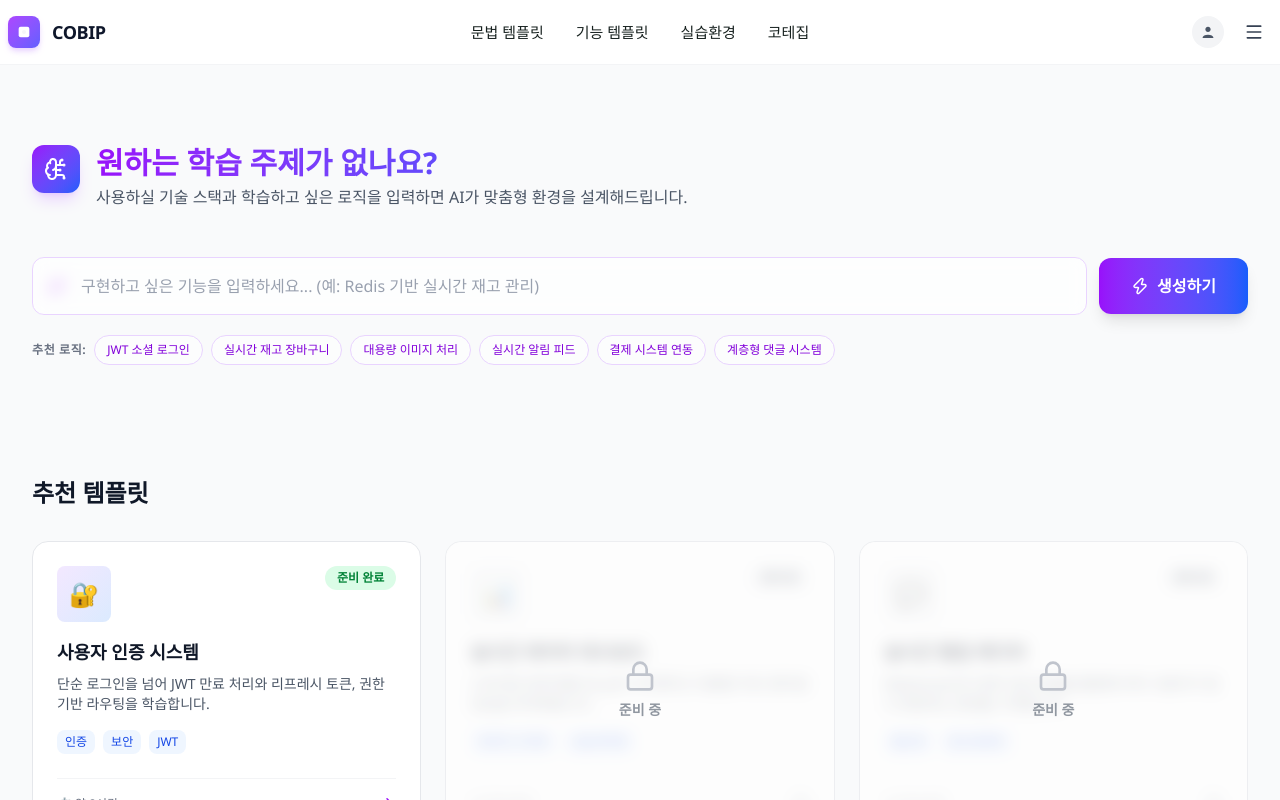
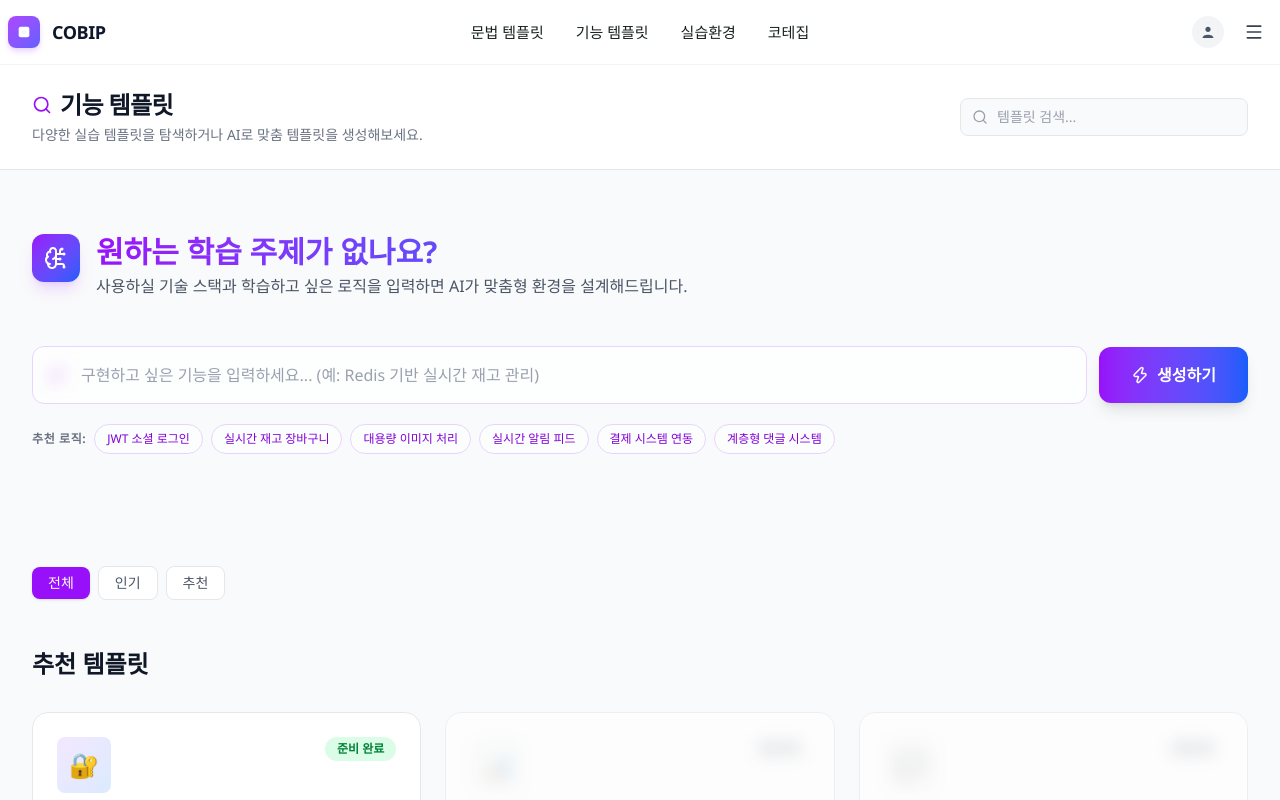
Before and after one commit to COBIP/COBIP_FE, a Next.js app: page /functional-template-hub in a window 1280 px wide. Shown: the top 800 px of the page. Built offline with nearby package versions, Linux system fonts and the light colour scheme.

Commit message:
✨ feat: 기능 템플릿 허브 — 페이지 레이아웃을 문법 템플릿과 동일화

```diff
--- a/src/app/functional-template-hub/page.tsx
+++ b/src/app/functional-template-hub/page.tsx
@@ -1,7 +1,9 @@
 "use client";
 
 import { useRouter } from 'next/navigation';
+import { useState } from 'react';
 import { Header } from '@/features/main-home/components/Header';
+import { Search } from 'lucide-react';
 import {
   AISection,
   TemplateGrid,
@@ -13,6 +15,8 @@ import {
  */
 export default function FunctionalTemplatesPage() {
   const router = useRouter();
+  const [cardSearchQuery, setCardSearchQuery] = useState('');
+  const [activeFilter, setActiveFilter] = useState<'전체' | '인기' | '추천'>('전체');
 
   // AI 기반 맞춤 기능 설계 요청 핸들러
   const handleAIDesign = (requirements: string) => {
@@ -31,27 +35,65 @@ export default function FunctionalTemplatesPage() {
 
   return (
     <div className="min-h-screen bg-[#F9FAFB]">
-      {/* 상단 헤더 섹션: 메인 헤더 컴포넌트 재사용 */}
+      {/* 메인 헤더 재사용 */}
       <Header />
 
-      {/* 메인 콘텐츠 영역 */}
-      <main className="max-w-7xl mx-auto px-8 py-12 space-y-20">
+      {/* 페이지 타이틀 (문법 템플릿과 동일한 형태) */}
+      <header className="bg-white border-b border-gray-200 px-8 py-6">
+        <div className="max-w-7xl mx-auto">
+          <div className="flex items-center justify-between">
+            <div>
+              <div className="flex items-center gap-2 mb-1">
+                <Search className="w-5 h-5 text-purple-600" />
+                <h1 className="text-2xl font-extrabold text-gray-900 tracking-tight">기능 템플릿</h1>
+              </div>
+              <p className="text-sm text-gray-500">다양한 실습 템플릿을 탐색하거나 AI로 맞춤 템플릿을 생성해보세요.</p>
+            </div>
 
-        {/* AI 커스텀 기능 설계 섹션 */}
+            {/* 헤더 검색창: 카드 리스트 검색을 제어 */}
+            <div className="relative w-72">
+              <Search className="absolute left-3 top-1/2 -translate-y-1/2 w-4 h-4 text-gray-400" />
+              <input
+                type="text"
+                placeholder="템플릿 검색..."
+                value={cardSearchQuery}
+                onChange={(e) => setCardSearchQuery(e.target.value)}
+                className="w-full pl-9 pr-3 py-2 text-sm bg-gray-50 border border-gray-200 rounded-lg focus:outline-none focus:ring-2 focus:ring-purple-200 focus:border-purple-400 transition placeholder:text-gray-400"
+              />
+            </div>
+          </div>
+        </div>
+      </header>
+
+      {/* 메인 콘텐츠: AI 섹션 + 필터 + 그리드 (문법 템플릿과 동일한 흐름) */}
+      <main className="max-w-7xl mx-auto px-8 py-8 space-y-12">
+        {/* AI 섹션 (헤더 바로 아래에 자연스럽게 위치, 박스 제거) */}
         <section>
           <AISection onGenerate={handleAIDesign} />
         </section>
 
-        {/* 베스트 실습 템플릿 그리드 */}
-        <section>
-          <TemplateGrid onTemplateClick={handleTemplateClick} />
-        </section>
+        {/* 필터 버튼 */}
+        <div className="flex items-center gap-2">
+          {(['전체', '인기', '추천'] as const).map((f) => (
+            <button
+              key={f}
+              onClick={() => setActiveFilter(f as '전체' | '인기' | '추천')}
+              className={`px-4 py-1.5 text-sm font-medium rounded-lg transition-all cursor-pointer ${
+                activeFilter === f ? 'bg-purple-600 text-white shadow-sm' : 'bg-white text-gray-600 border border-gray-200 hover:bg-gray-50'
+              }`}
+            >
+              {f}
+            </button>
+          ))}
+        </div>
+
+        {/* 템플릿 그리드 (개별 카드들이 문법 템플릿과 동일한 느낌) */}
+        <TemplateGrid onTemplateClick={handleTemplateClick} searchQuery={cardSearchQuery} />
 
         {/* 서비스 통계 및 가이드 섹션 */}
         <section className="pt-10 border-t border-gray-100">
           <InfoSection />
         </section>
-
       </main>
     </div>
   );
```
